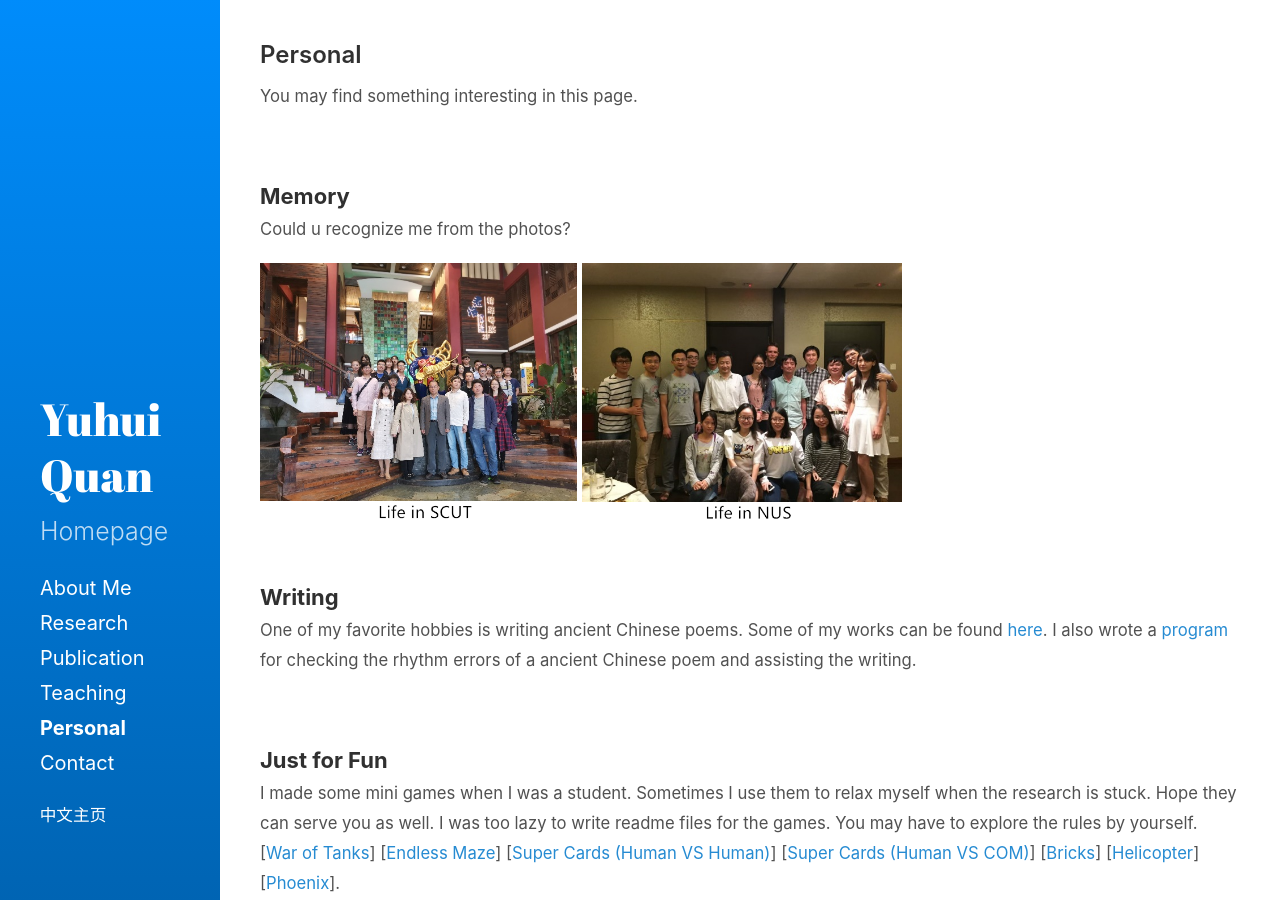
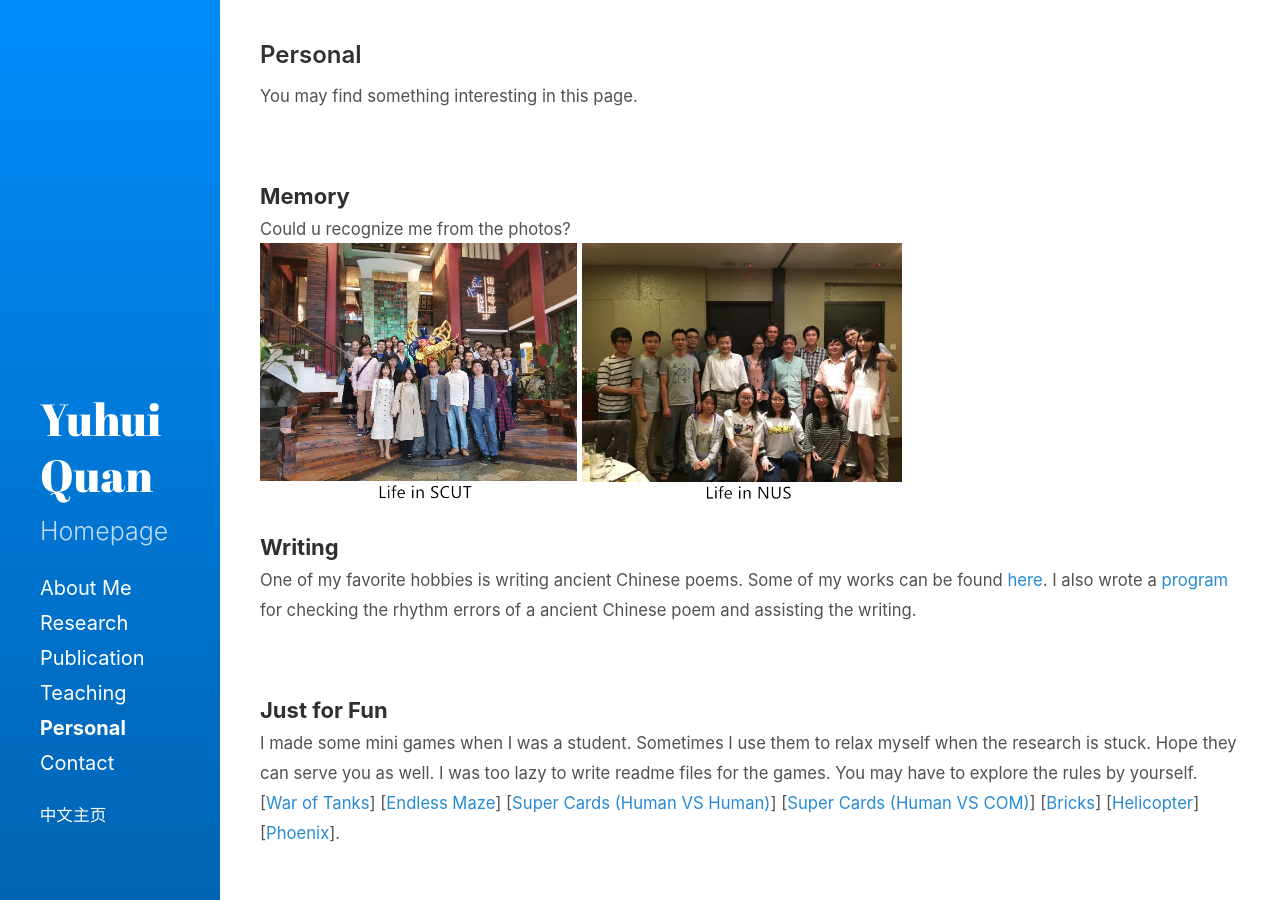
Before and after one commit to csyhquan/csyhquan.github.io, a Jekyll site: the page built from category/e_personal.md, in a window 1280 px wide and 900 px high. Built offline with Jekyll 4.4.1, drawn with Linux system fonts in a browser that asks for light colours.

Commit message:
Update e_personal.md

```diff
--- a/category/e_personal.md
+++ b/category/e_personal.md
@@ -5,11 +5,10 @@ title: Personal
 <p><small>You may find something interesting in this page.</small></p>
 <br>
 <h7><strong>Memory</strong></h7>
-<p><small>Could u recognize me from the photos?</small></p>
+<p><small>Could u recognize me from the photos?</small><br>
 <img src="https://github.com/csyhquan/csyhquan.github.io/raw/master/images/personal_1.png" alt="" height="260"/>
 <img src="https://github.com/csyhquan/csyhquan.github.io/raw/master/images/personal_2.png" alt="" height="260"/>
-<br>
-<br>
+</p>
 
 <h7><strong>Writing</strong></h7>
 <p><small>One of my favorite hobbies is writing ancient Chinese poems. Some of my works can be found <a href="https://csyhquan.github.io/category/poem/poem.html">here</a>. I also wrote a <a href="https://github.com/csyhquan/csyhquan.github.io/raw/master/category/poem/PoemAssist.rar">program</a> for checking the rhythm errors of a ancient Chinese poem and assisting the writing.</small></p>
@@ -21,7 +20,7 @@ title: Personal
 </small></p>
 <br>
 <h7><strong>Toys</strong></h7>
-<small>Texture removal on my son’s baby play mat, based on our upcoming work.</small>
 <p>
+<small>Texture removal on my son’s baby play mat, based on our upcoming work.</small><br>
 <img src="https://github.com/csyhquan/csyhquan.github.io/raw/master/images/personal_3.png" alt="" height="390"/>
 </p>
```
